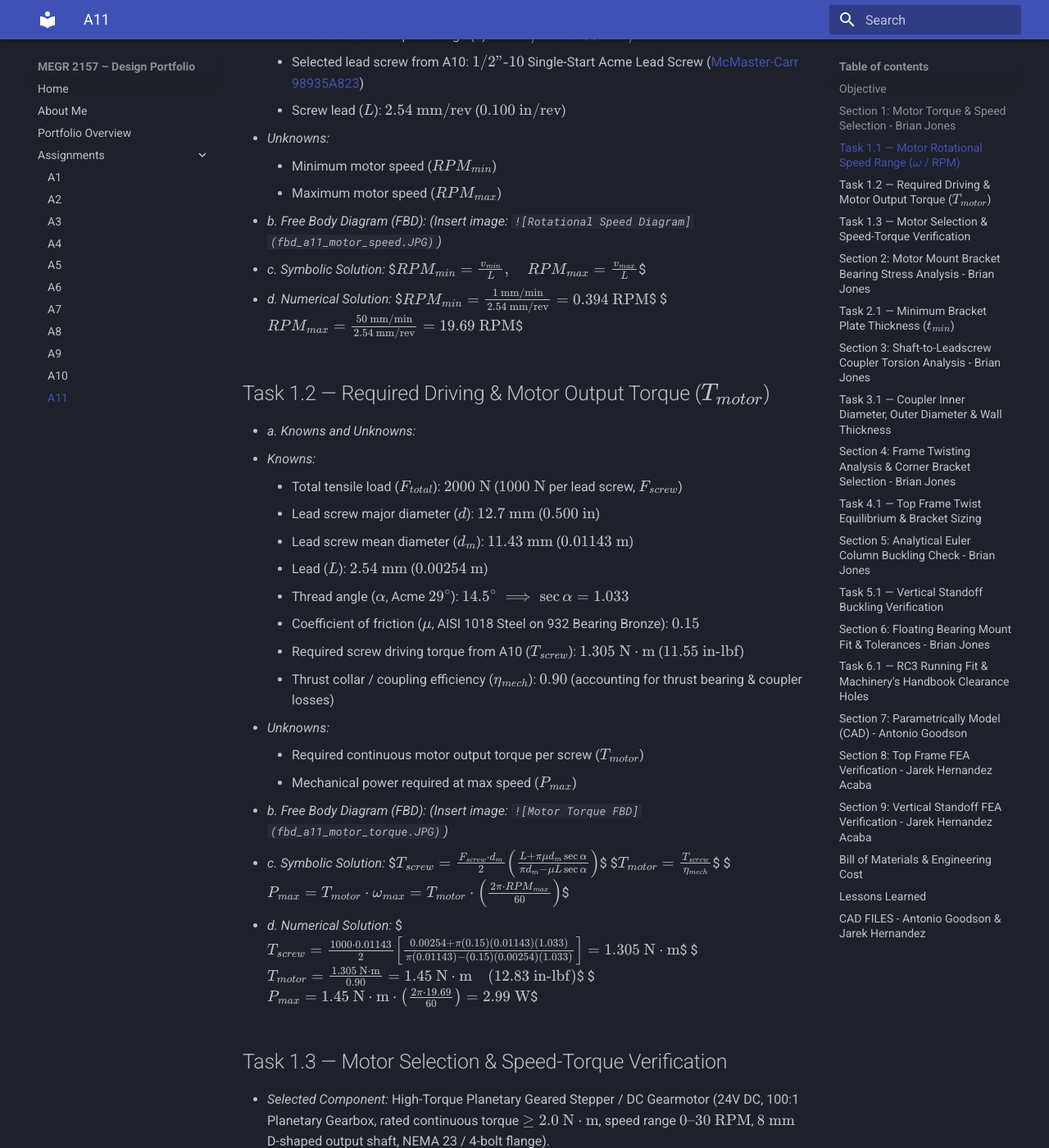
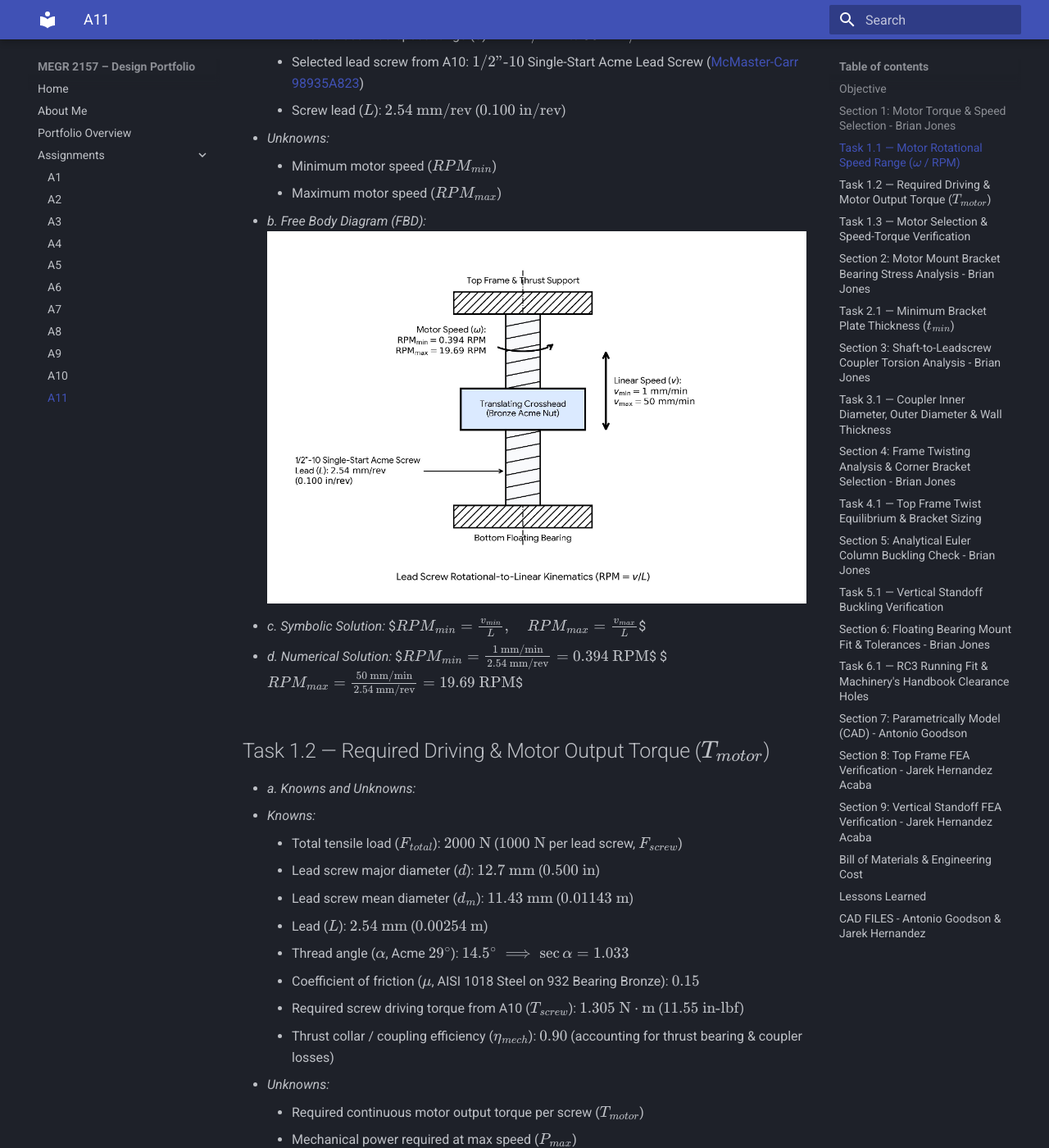
Before and after one commit to Brian-Jones-007/design-projects-portfolio, an MkDocs documentation site: the page built from docs/assignments/A11/index.md, in a window 1280 px wide and 1400 px high, scrolled down 705 px. Shown: the whole window at 82% size. Built offline with MkDocs 1.6.1 and Material for MkDocs 9.7.7, drawn with Linux system fonts in a browser that asks for light colours; some of the changed text lies outside the part shown.

Commit message:
Fix image syntax in index.md for clarity

```diff
--- a/docs/assignments/A11/index.md
+++ b/docs/assignments/A11/index.md
@@ -25,7 +25,7 @@ Develop the motorized drive and structural integration for a 2 kN dual-leadscrew
     - Maximum motor speed ($RPM_{max}$)
 
 - *b. Free Body Diagram (FBD):*
-  *(Insert image: `![Rotational Speed Diagram](fbd_a11_motor_speed.JPG)`)*
+  *![Rotational Speed Diagram](fbd_a11_motor_speed.JPG)*
 
 - *c. Symbolic Solution:*
   $$RPM_{min} = \frac{v_{min}}{L}, \quad RPM_{max} = \frac{v_{max}}{L}$$
@@ -51,7 +51,7 @@ Develop the motorized drive and structural integration for a 2 kN dual-leadscrew
     - Mechanical power required at max speed ($P_{max}$)
 
 - *b. Free Body Diagram (FBD):*
-  *(Insert image: `![Motor Torque FBD](fbd_a11_motor_torque.JPG)`)*
+  *![Motor Torque FBD](fbd_a11_motor_torque.JPG)*
 
 - *c. Symbolic Solution:*
   $$T_{screw} = \frac{F_{screw} \cdot d_m}{2} \left( \frac{L + \pi \mu d_m \sec\alpha}{\pi d_m - \mu L \sec\alpha} \right)$$
@@ -67,7 +67,7 @@ Develop the motorized drive and structural integration for a 2 kN dual-leadscrew
 
 - *Selected Component:* High-Torque Planetary Geared Stepper / DC Gearmotor (24V DC, 100:1 Planetary Gearbox, rated continuous torque $\ge 2.0\text{ N}\cdot\text{m}$, speed range $0\text{–}30\text{ RPM}$, $8\text{ mm}$ D-shaped output shaft, NEMA 23 / 4-bolt flange).
 - *Verification:* At the maximum crosshead speed of $50\text{ mm/min}$ ($19.69\text{ RPM}$), the required torque of $1.45\text{ N}\cdot\text{m}$ sits safely inside the continuous duty envelope of the selected gearmotor.
-- *(Insert annotated Speed-Torque Curve plot here: `![Speed Torque Curve](speed_torque_curve.png)`)*
+- *(Insert annotated Speed-Torque Curve plot here: ![Speed Torque Curve](speed_torque_curve.png)*
 
 ---
 
@@ -89,7 +89,7 @@ Develop the motorized drive and structural integration for a 2 kN dual-leadscrew
     - Minimum required bracket thickness ($t_{min}$)
 
 - *b. Free Body Diagram (FBD):*
-  *(Insert image: `![Motor Mount Bearing Stress FBD](fbd_a11_mount_bearing.JPG)`)*
+  *![Motor Mount Bearing Stress FBD](fbd_a11_mount_bearing.JPG)*
 
 - *c. Symbolic Solution:*
   $$\sigma_{b,allow} = \frac{S_y}{N_{sf}}$$
@@ -123,7 +123,7 @@ Develop the motorized drive and structural integration for a 2 kN dual-leadscrew
     - Minimum outer diameter ($d_{o,min}$) and minimum wall thickness ($t_{min}$)
 
 - *b. Free Body Diagram (FBD):*
-  *(Insert image: `![Coupler Torsional Stress FBD](fbd_a11_coupler_torsion.JPG)`)*
+  *![Coupler Torsional Stress FBD](fbd_a11_coupler_torsion.JPG)*
 
 - *c. Symbolic Solution:*
   $\tau_{allow} = \frac{S_{sy}}{N_{sf}} = \frac{0.577 S_y}{N_{sf}}$
@@ -158,7 +158,7 @@ Develop the motorized drive and structural integration for a 2 kN dual-leadscrew
     - Required bracket load rating
 
 - *b. Free Body Diagram (FBD):*
-  *(Insert image: `![Top Frame Twisting FBD](fbd_a11_frame_twist.JPG)`)*
+  *![Top Frame Twisting FBD](fbd_a11_frame_twist.JPG)*
 
 - *c. Symbolic Solution:*
   $$\sum F_z = 0 \implies R_{z,left} + R_{z,right} - 2 F_{screw} = 0 \implies R_z = F_{screw}$$
@@ -190,7 +190,7 @@ Develop the motorized drive and structural integration for a 2 kN dual-leadscrew
     - Buckling Safety Factor ($N_{sf,buckling}$)
 
 - *b. Free Body Diagram (FBD):*
-  *(Insert image: `![Vertical Column Buckling FBD](fbd_a11_column_buckling.JPG)`)*
+  *![Vertical Column Buckling FBD](fbd_a11_column_buckling.JPG)*
 
 - *c. Symbolic Solution:*
   $$P_{cr} = \frac{\pi^2 E I}{(K H)^2}$$
@@ -217,7 +217,7 @@ Develop the motorized drive and structural integration for a 2 kN dual-leadscrew
     - Resulting diametral clearance range and M5 clearance hole dimensions
 
 - *b. Free Body Diagram (FBD):*
-  *(Insert image: `![Floating Bearing Fit Diagram](fbd_a11_floating_bearing.JPG)`)*
+  *![Floating Bearing Fit Diagram](fbd_a11_floating_bearing.JPG)*
 
 - *c. Symbolic & Tolerance Limits Solution:*
   - **Bearing Bore (Hole, H7):** $+0.000\text{ mm} / +0.015\text{ mm} \implies \mathbf{8.000\text{ mm}\text{ to }8.015\text{ mm}}$
```
